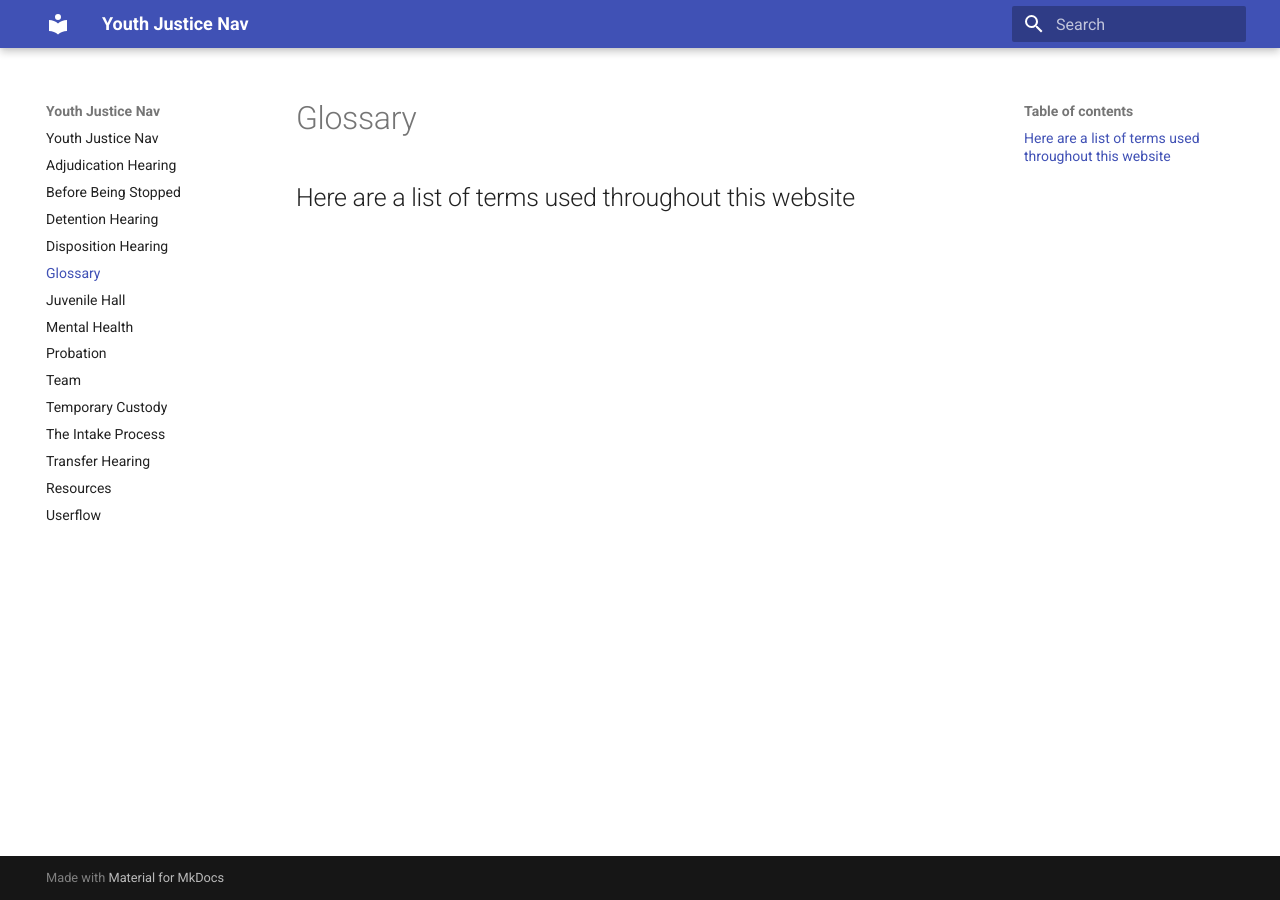
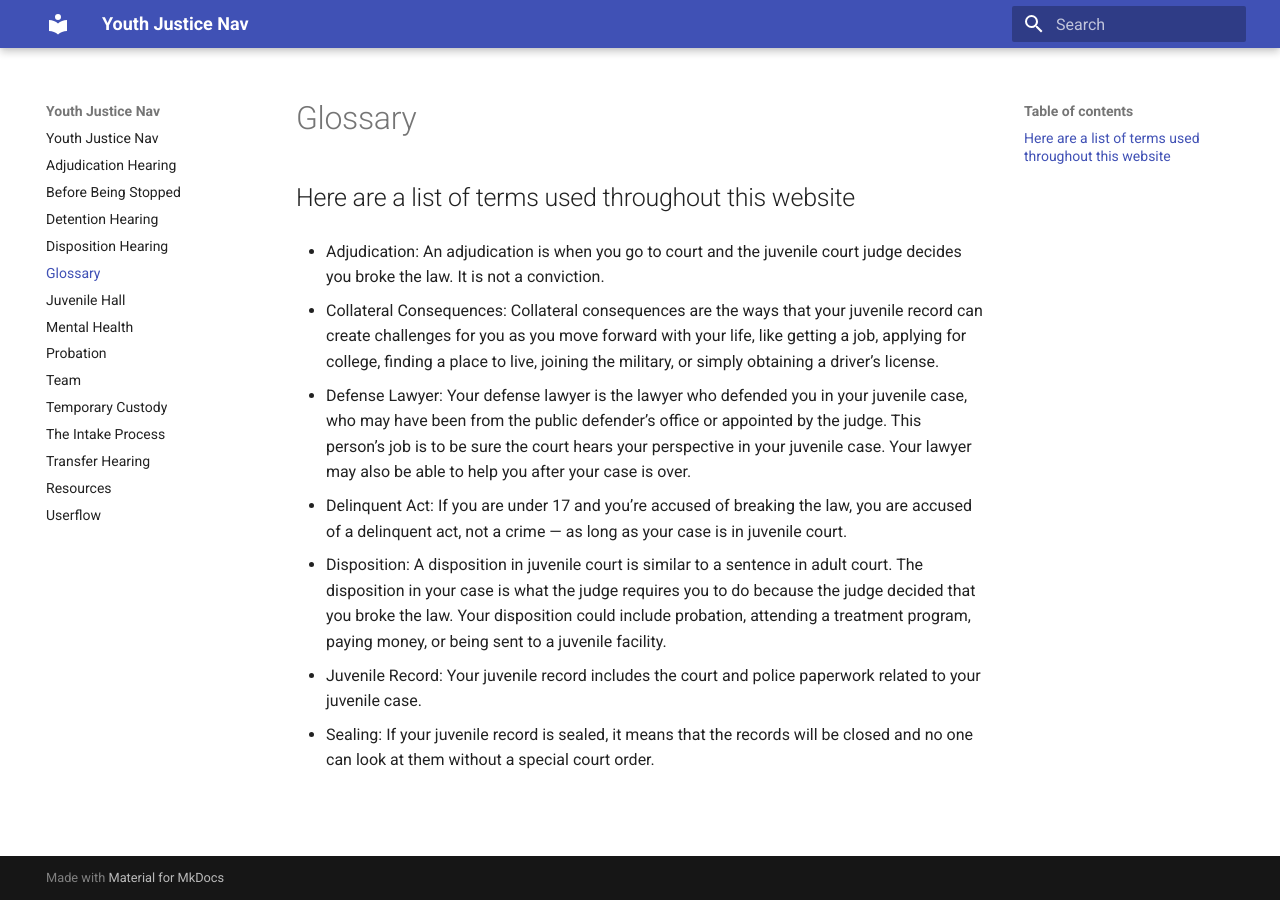
Before and after one commit to hackforla/youthjusticenav-info, an MkDocs documentation site: the page built from docs/Glossary.md, in a window 1280 px wide. Built offline with MkDocs 1.6.1 and Material for MkDocs 9.7.7, drawn with Linux system fonts in a browser that asks for light colours.

Commit message:
Update Glossary.md

```diff
--- a/docs/Glossary.md
+++ b/docs/Glossary.md
@@ -1 +1,31 @@
 ## Here are a list of terms used throughout this website
+
+- Adjudication: An adjudication is when you go to court and the juvenile
+court judge decides you broke the law. It is not a conviction.
+
+- Collateral Consequences: Collateral consequences are the ways that
+your juvenile record can create challenges for you as you move forward
+with your life, like getting a job, applying for college, finding a place to
+live, joining the military, or simply obtaining a driver’s license.
+
+- Defense Lawyer: Your defense lawyer is the lawyer who defended
+you in your juvenile case, who may have been from the public defender’s
+office or appointed by the judge. This person’s job is to be sure the court
+hears your perspective in your juvenile case. Your lawyer may also be able
+to help you after your case is over.
+
+- Delinquent Act: If you are under 17 and you’re accused of breaking
+the law, you are accused of a delinquent act, not a crime — as long as
+your case is in juvenile court.
+
+- Disposition: A disposition in juvenile court is similar to a sentence in
+adult court. The disposition in your case is what the judge requires you
+to do because the judge decided that you broke the law. Your disposition
+could include probation, attending a treatment program, paying money,
+or being sent to a juvenile facility.
+
+- Juvenile Record: Your juvenile record includes the court and police
+paperwork related to your juvenile case.
+
+- Sealing: If your juvenile record is sealed, it means that the records will
+be closed and no one can look at them without a special court order.
```
